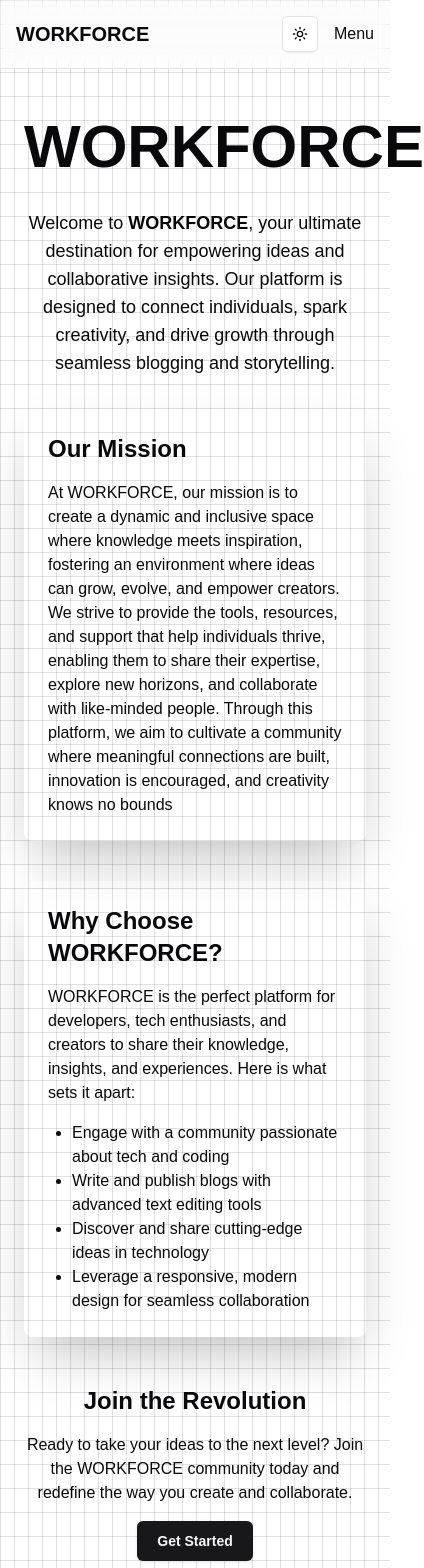
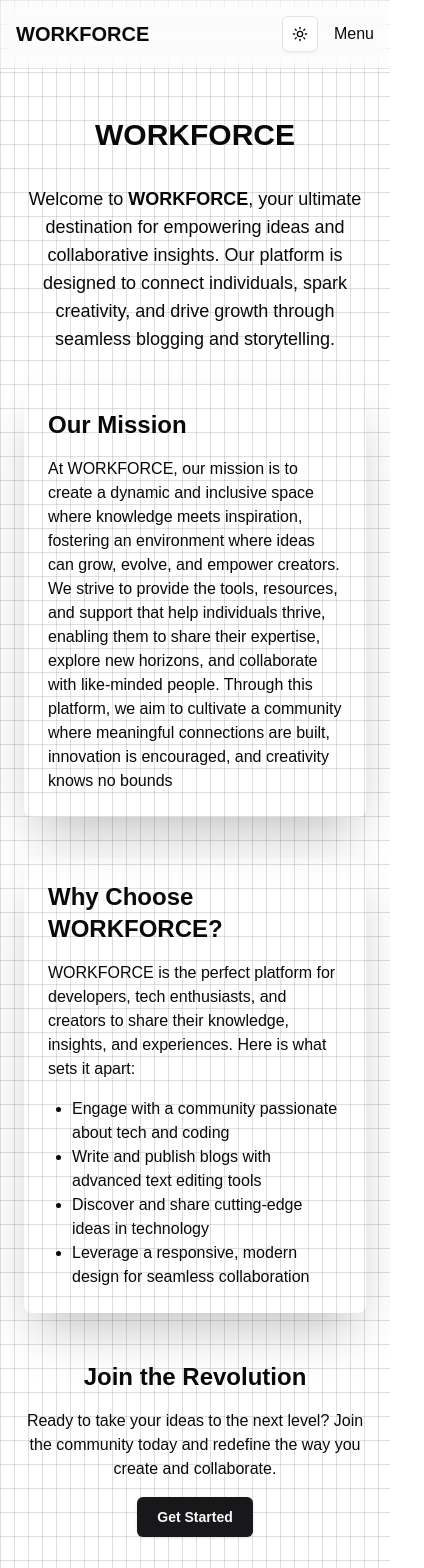
Before and after one commit to SwapnaneelR/WORKFORCE, a Next.js app: page /about in a window 390 px wide. Shown: the top 1568 px of the page, 424 px wide, since content can reach past the window. Built offline with nearby package versions, Linux system fonts and the light colour scheme.

Commit message:
Checkpopint

```diff
--- a/app/about/page.js
+++ b/app/about/page.js
@@ -7,7 +7,7 @@ const About = () => {
   return (
     <div className="min-h-screen flex flex-col items-center py-12 px-6">
       <div className="max-w-4xl w-full text-center">
-        <h1 className="text-6xl font-semibold mb-8">WORKFORCE</h1>
+        <h2 className=" text-3xl md:text-6xl font-bold mb-8">WORKFORCE</h2>
         <p className="text-lg leading-7 mb-8">
           Welcome to <span className="font-semibold">WORKFORCE</span>, your
           ultimate destination for empowering ideas and collaborative insights.
@@ -52,8 +52,8 @@ const About = () => {
       <div className="mt-12 text-center">
         <h2 className="text-2xl font-bold mb-4">Join the Revolution</h2>
         <p className="leading-6">
-          Ready to take your ideas to the next level? Join the WORKFORCE
-          community today and redefine the way you create and collaborate.
+          Ready to take your ideas to the next level? Join the community today
+          and redefine the way you create and collaborate.
         </p>
         <Link href={"/"}>
           <Button className="p-5 mt-4 font-semibold ">Get Started</Button>
--- a/components/Navbar.js
+++ b/components/Navbar.js
@@ -89,7 +89,7 @@ const Navbar = () => {
             <SheetContent>
               <SheetHeader>
                 <SheetTitle>WORKFORCE</SheetTitle>
-                <div className="space-y-4">
+                <div className="space-y-4 flex flex-col">
                   <Link href="/blogs">
                     <text className="hover:text-gray-400">Blogs</text>
                   </Link>
```
